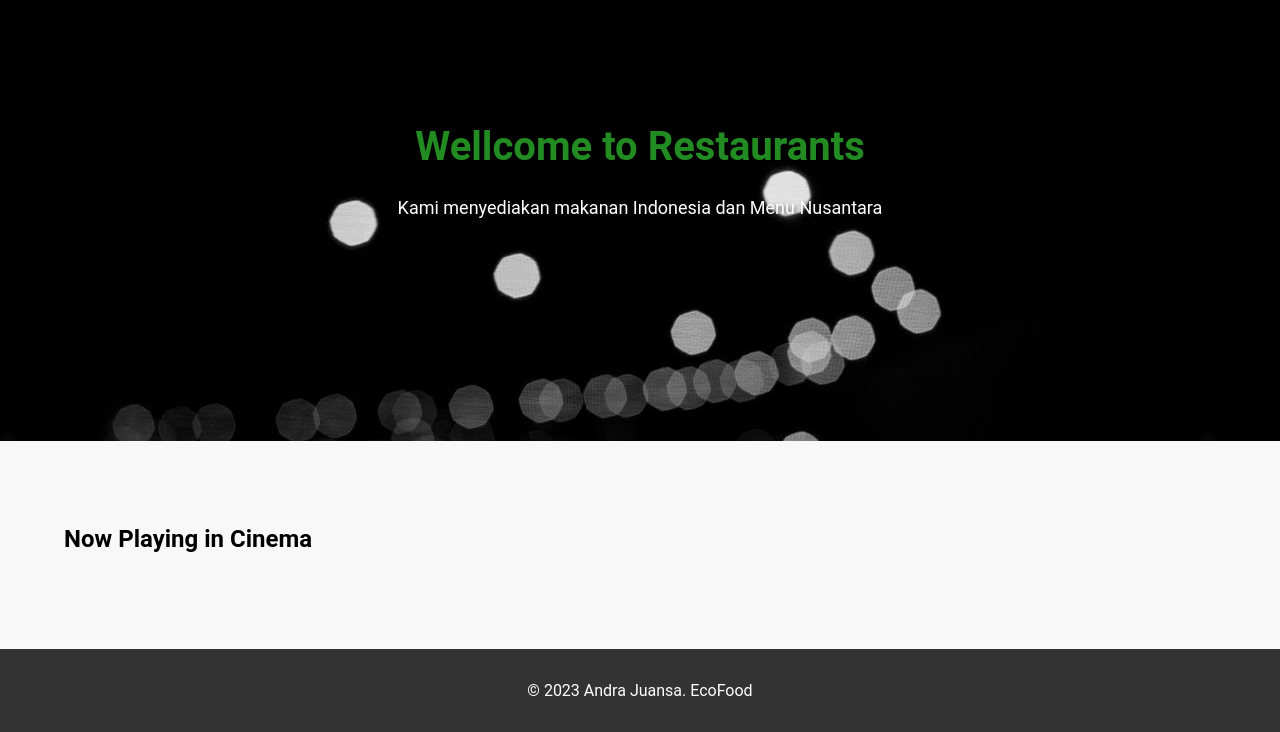
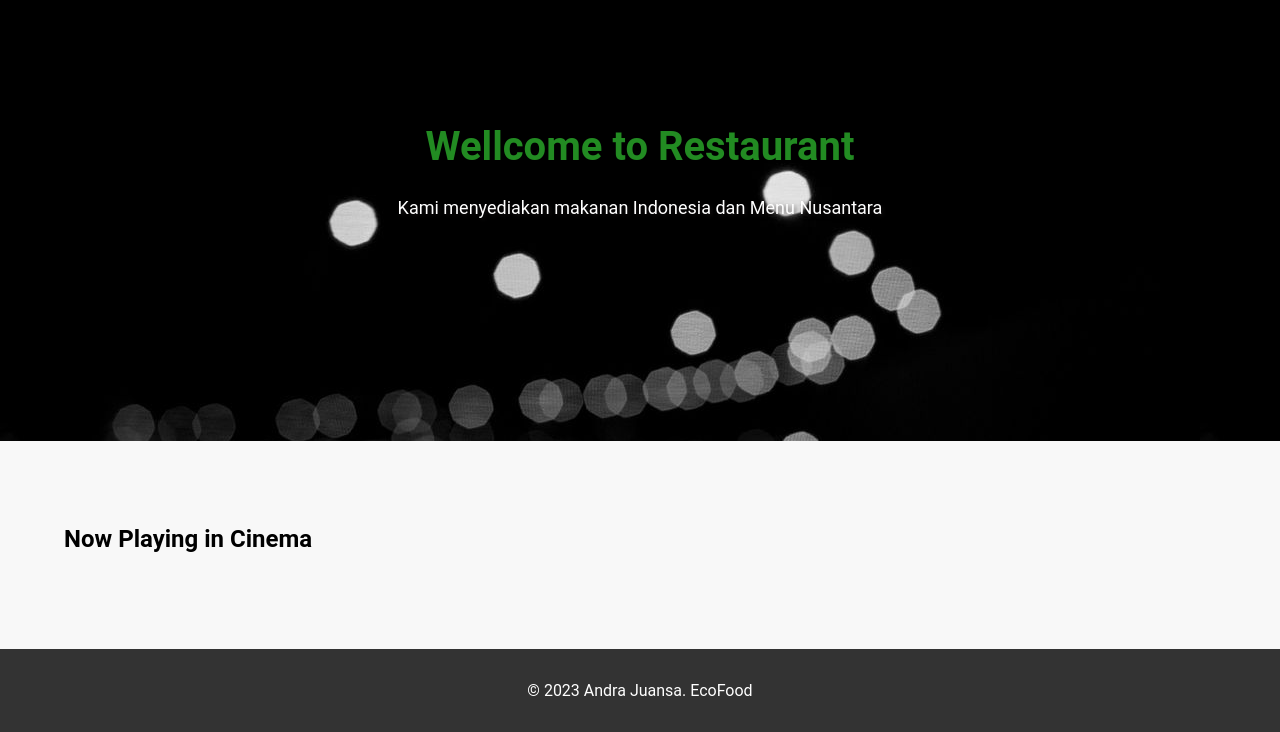
Before and after one commit to farhnDev/projectPlus, a website built with webpack: page src/templates/index.html in a window 1280 px wide. Shown: the part 109-841 px from the top of the page. Built offline with nearby package versions, Linux system fonts and the light colour scheme; no server answers; files whose address does not match are found by name.

Commit message:
html update

```diff
--- a/src/templates/index.html
+++ b/src/templates/index.html
@@ -42,7 +42,7 @@
   <!-- Tempat Hero -->
   <div class="hero">
     <div class="hero_inner">
-      <h1 class="hero_title">Wellcome to Restaurants</h1>
+      <h1 class="hero_title">Wellcome to Restaurant</h1>
       <p class="hero_line">
         Kami menyediakan makanan Indonesia dan Menu Nusantara
       </p>
```
